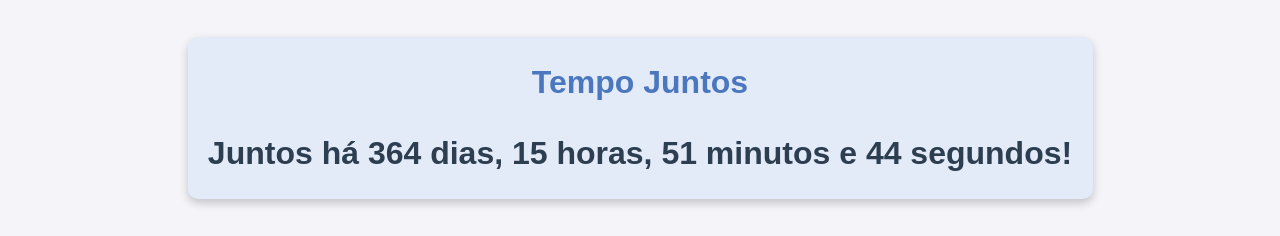
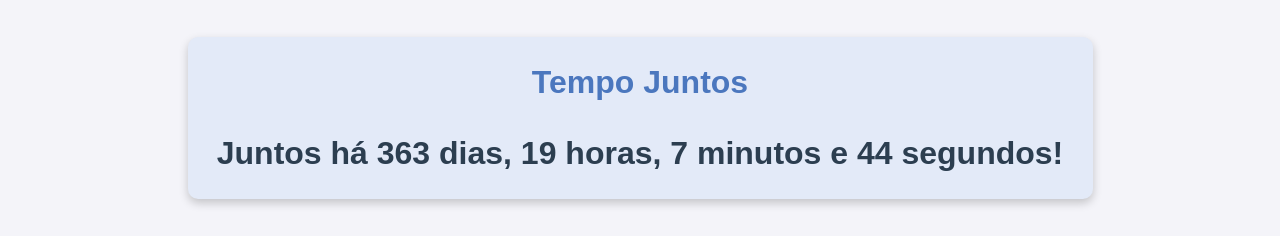
Before and after one commit to ReL0103/1ano, a plain HTML site: page index.html in a window 1280 px wide. Shown: the part 2609-2845 px from the top of the page. Drawn offline with Linux system fonts and the light colour scheme.

Commit message:
Update index.html

```diff
--- a/index.html
+++ b/index.html
@@ -95,7 +95,7 @@
 
     <script>
         function updateCounter() {
-            const startDate = new Date('2024-03-01T00:00:00');
+            const startDate = new Date('2024-03-01T20:44:00');
             const now = new Date();
             const diff = now - startDate;
             const days = Math.floor(diff / (1000 * 60 * 60 * 24));
```
